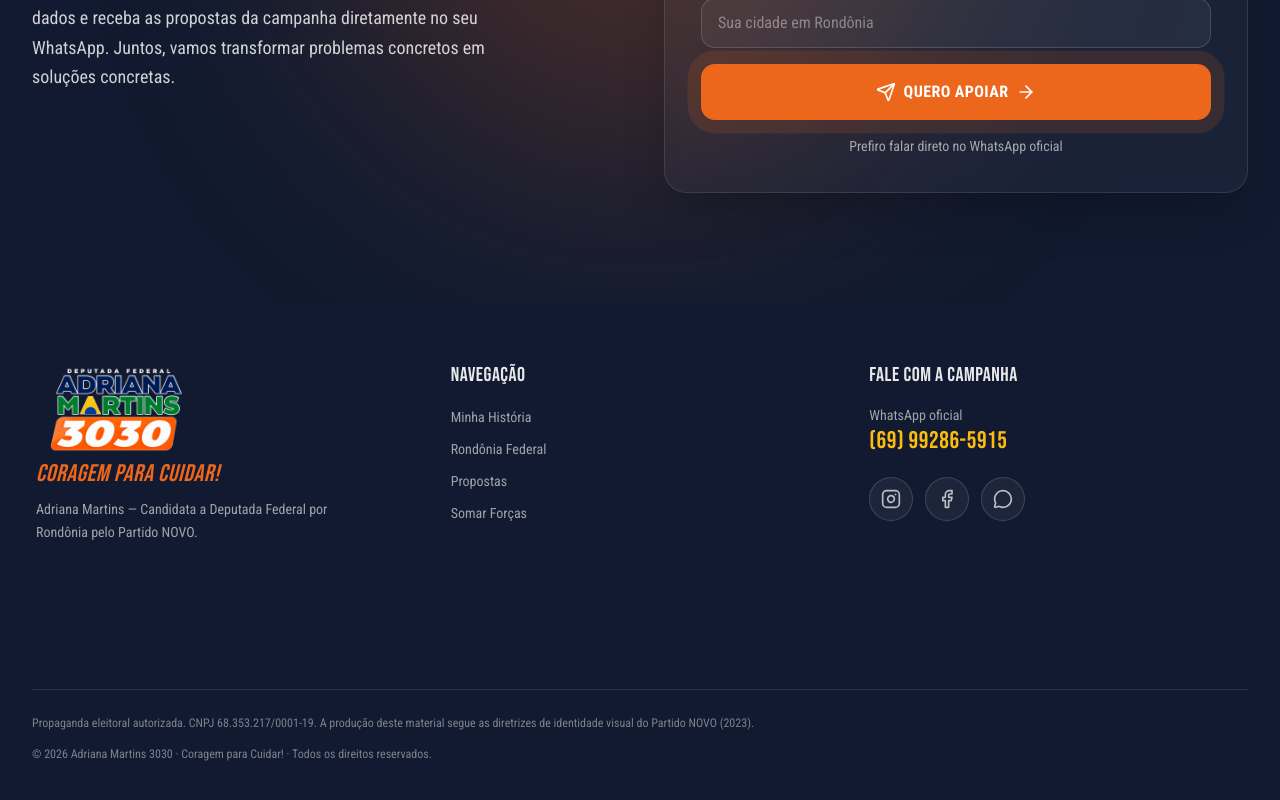
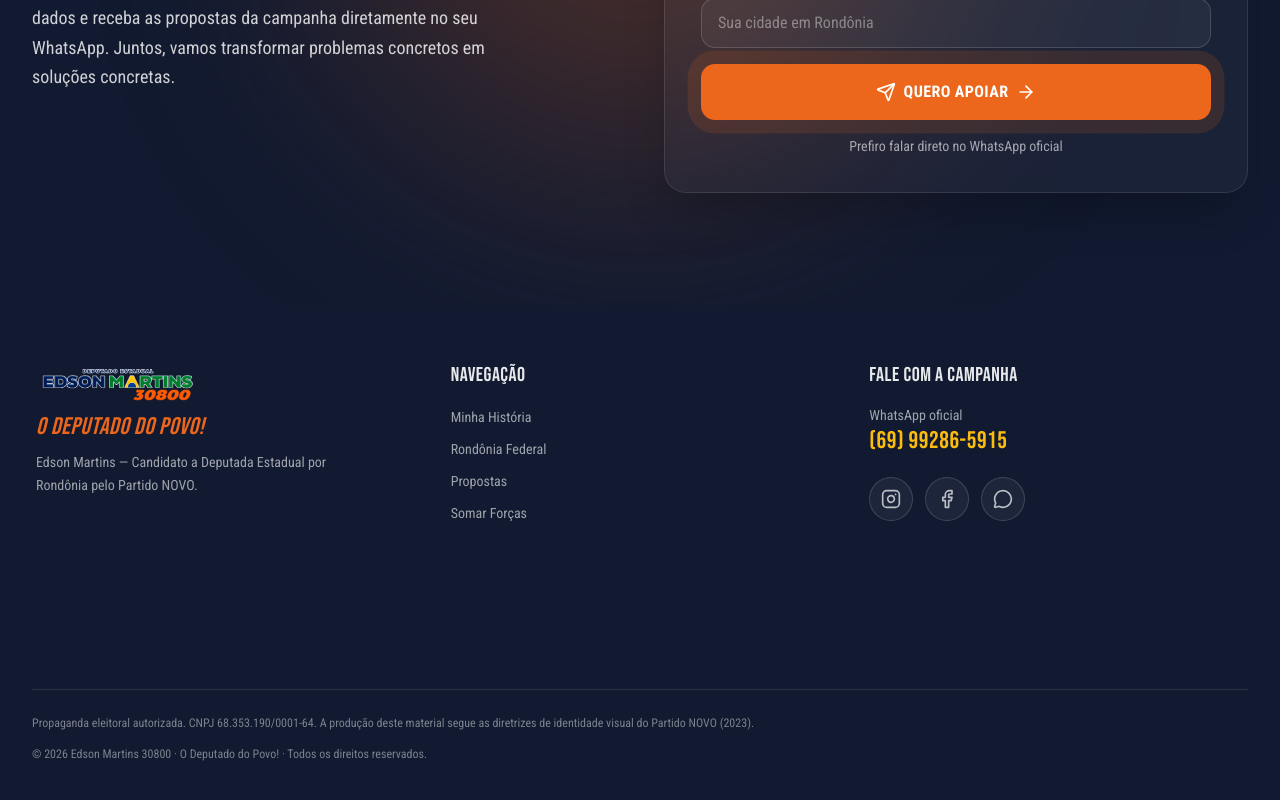
Before and after one commit to emanaproducoes-cmyk/edsonmartins, a Next.js app: page / in a window 1280 px wide. Shown: the part 6692-7492 px from the top of the page. Built offline with nearby package versions, Linux system fonts and the light colour scheme.

Commit message:
Update footer.tsx

```diff
--- a/components/footer.tsx
+++ b/components/footer.tsx
@@ -37,18 +37,18 @@ export function Footer() {
 
             <div className="relative px-1 py-1">
               <Image
-                src="/images/Logo_AM_Stroke_6px.png"
-                alt="Adriana Martins 3030"
+                src="/images/LOGO_HORIZONTAL_EDSON_LARANJA.png"
+                alt="Edson Martins 30800"
                 width={600}
                 height={650}
                 className="h-auto w-36 md:w-40"
                 priority={false}
               />
               <p className="mt-1 font-display text-2xl italic tracking-wide text-novo-orange">
-                Coragem para Cuidar!
+                O DEPUTADO DO POVO!
               </p>
               <p className="mt-2 max-w-xs text-sm leading-relaxed text-white/60">
-                Adriana Martins — Candidata a Deputada Federal por Rondônia pelo Partido NOVO.
+                Edson Martins — Candidato a Deputada Estadual por Rondônia pelo Partido NOVO.
               </p>
             </div>
           </div>
@@ -75,7 +75,7 @@ export function Footer() {
             <h3 className="font-display text-xl uppercase tracking-wide text-white/90">Fale com a campanha</h3>
             <p className="mt-4 text-sm text-white/60">WhatsApp oficial</p>
             <a
-              href={whatsappLink('Olá! Quero falar com a campanha Adriana Martins 3030.')}
+              href={whatsappLink('Olá! Quero falar com a campanha Edson Martins 30800.')}
               target="_blank"
               rel="noopener noreferrer"
               className="font-display text-2xl tracking-wide text-novo-yellow transition-colors hover:text-novo-orange"
@@ -87,13 +87,13 @@ export function Footer() {
                 {
                   icon: InstagramIcon,
                   label: 'Instagram',
-                  href: 'https://www.instagram.com/adrianamartinsoficial30/',
+                  href: 'https://www.instagram.com/dep.edson_martins/',
                 },
                 { icon: FacebookIcon, label: 'Facebook', href: 'https://facebook.com' },
                 {
                   icon: MessageCircle,
                   label: 'WhatsApp',
-                  href: whatsappLink('Olá! Quero somar forças com a campanha 3030.'),
+                  href: whatsappLink('Olá! Quero somar forças com a campanha do Dep. Estadual Edson Martins 30800.'),
                 },
               ].map(({ icon: Icon, label, href }) => (
                 <a
@@ -113,11 +113,11 @@ export function Footer() {
 
         <div className="mt-12 border-t border-white/10 pt-6">
           <p className="text-xs leading-relaxed text-white/45">
-            Propaganda eleitoral autorizada. CNPJ 68.353.217/0001-19. A produção deste material segue as
+            Propaganda eleitoral autorizada. CNPJ 68.353.190/0001-64. A produção deste material segue as
             diretrizes de identidade visual do Partido NOVO (2023).
           </p>
           <p className="mt-3 text-xs text-white/45">
-            &copy; {new Date().getFullYear()} Adriana Martins 3030 · Coragem para Cuidar! · Todos os
+            &copy; {new Date().getFullYear()} Edson Martins 30800 · O Deputado do Povo! · Todos os
             direitos reservados.
           </p>
         </div>
```
